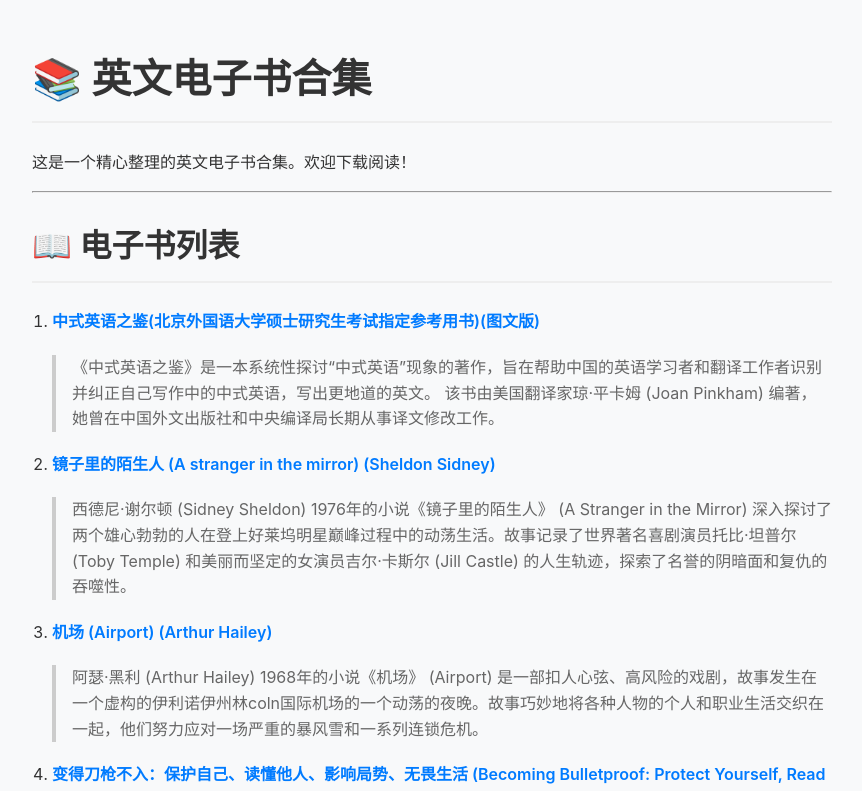
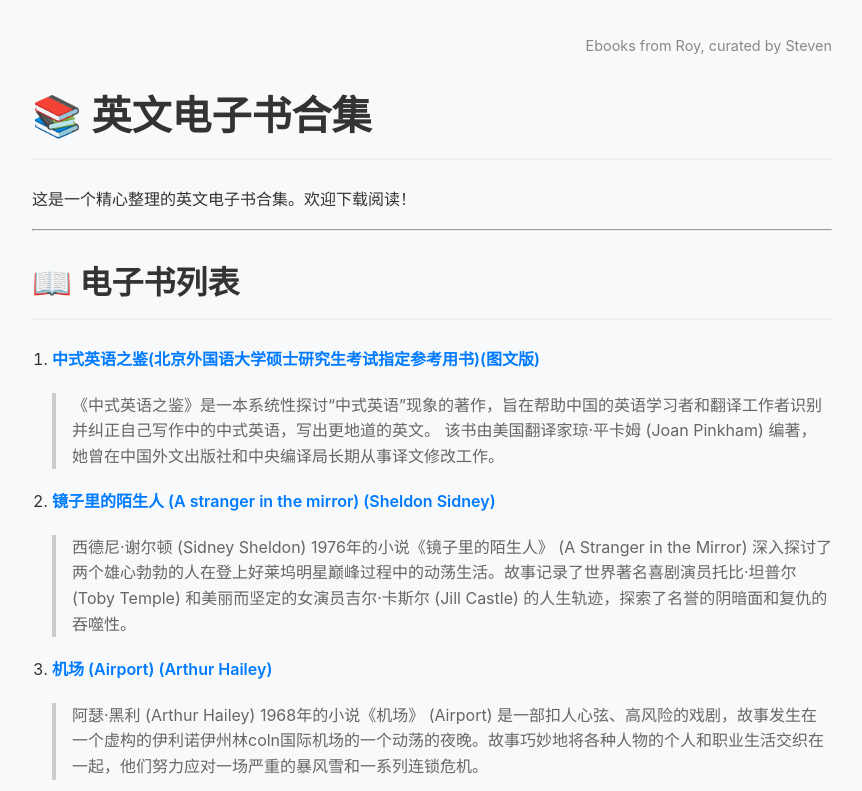
Before and after one commit to stevenspage/english_ebooks, a plain HTML site: page index.html in a window 1280 px wide. Shown: the top 791 px of the page, without its empty margins (208-1070 px from the left). Drawn offline with Linux system fonts and the light colour scheme.

Commit message:
AddAttribution

```diff
--- a/index.html
+++ b/index.html
@@ -49,6 +49,7 @@
     </style>
 </head>
 <body>
+    <p style="text-align: right; color: #888; font-size: 0.9em;">Ebooks from Roy, curated by Steven</p>
     <h1>📚 英文电子书合集</h1>
     <p>这是一个精心整理的英文电子书合集。欢迎下载阅读！</p>
     <hr>
```
